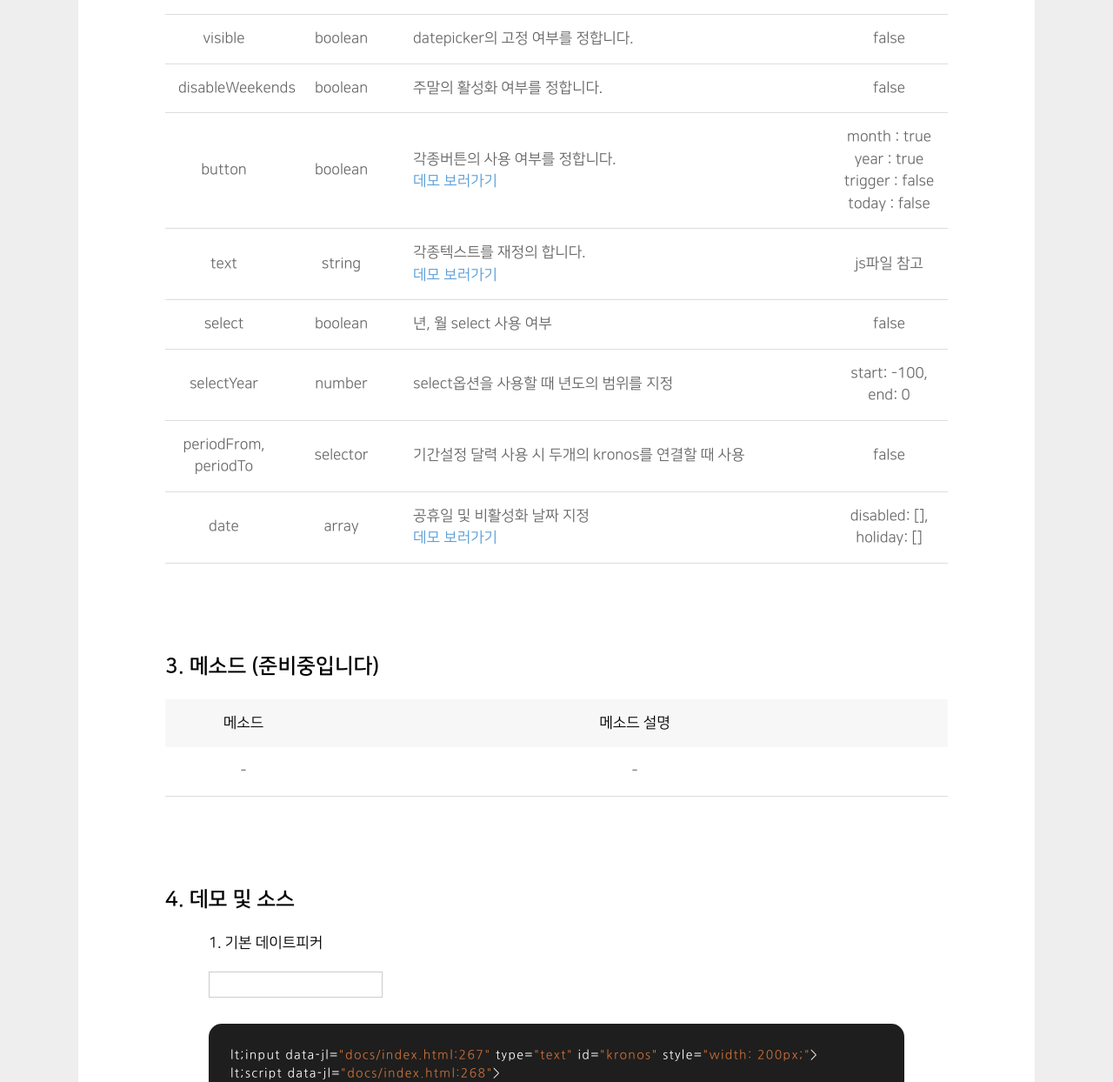
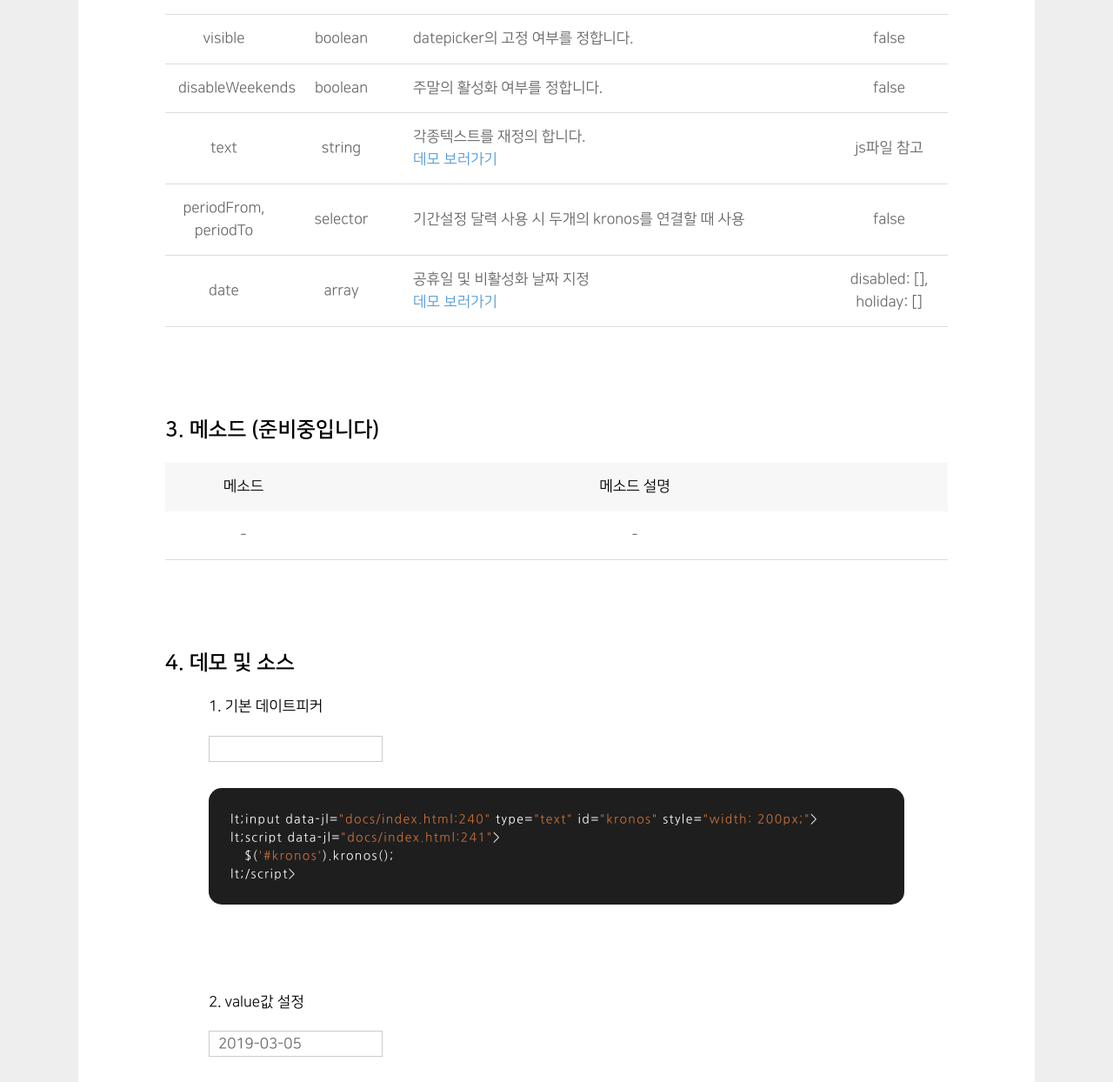
Before and after one commit to simplizm-company/kronos, a website: page docs/index.html in a window 1280 px wide. Shown: the part 862-2106 px from the top of the page at 87% size. Drawn offline with nearby package versions, Linux system fonts and the light colour scheme.

Commit message:
index modify

```diff
--- a/docs/index.html
+++ b/docs/index.html
@@ -184,38 +184,11 @@ td, th {vertical-align: middle;}
                             <td>false</td>
                         </tr>
                         <tr>
-                            <td>button</td>
-                            <td>boolean</td>
-                            <td>각종버튼의 사용 여부를 정합니다.<br>
-                                <a href="#kronos5">데모 보러가기</a></td>
-                            <td>
-                                month : true<br>
-                                year : true<br>
-                                trigger : false<br>
-                                today : false
-                            </td>
-                        </tr>
-                        <tr>
                             <td>text</td>
                             <td>string</td>
                             <td>각종텍스트를 재정의 합니다.<br>
-                                <a href="#kronos7">데모 보러가기</a></td>
+                                <a href="#kronos5">데모 보러가기</a></td>
                             <td>js파일 참고</td>
-                        </tr>
-                        <tr>
-                            <td>select</td>
-                            <td>boolean</td>
-                            <td>년, 월 select 사용 여부</td>
-                            <td>false</td>
-                        </tr>
-                        <tr>
-                            <td>selectYear</td>
-                            <td>number</td>
-                            <td>select옵션을 사용할 때 년도의 범위를 지정</td>
-                            <td>
-                                start: -100,<br>
-                                end: 0
-                            </td>
                         </tr>
                         <tr>
                             <td>periodFrom,<br>periodTo</td>
@@ -227,7 +200,7 @@ td, th {vertical-align: middle;}
                             <td>date</td>
                             <td>array</td>
                             <td>공휴일 및 비활성화 날짜 지정<br>
-                                <a href="#kronos10">데모 보러가기</a></td>
+                                <a href="#kronos7">데모 보러가기</a></td>
                             <td>
                                 disabled: [],<br>
                                 holiday: []
@@ -322,9 +295,9 @@ td, th {vertical-align: middle;}
                         <h3 class="tit">5. 각종 텍스트 수정</h3>
                     </div>
                     <div class="cont">
-                        <input type="text" id="kronos7" style="width: 200px;">
+                        <input type="text" id="kronos5" style="width: 200px;">
                         <script>
-                            $('#kronos7').kronos({
+                            $('#kronos5').kronos({
                                 text : {
                                     thisMonth : '.',
                                     thisYear : '.',
@@ -346,14 +319,14 @@ td, th {vertical-align: middle;}
                         <h3 class="tit">6. 기간선택</h3>
                     </div>
                     <div class="cont">
-                        <input type="text" id="kronos9-1" style="width: 200px;">
-                        <input type="text" id="kronos9-2" style="width: 200px;">
+                        <input type="text" id="kronos6-1" style="width: 200px;">
+                        <input type="text" id="kronos6-2" style="width: 200px;">
                         <script>
-                            $('#kronos9-1').kronos({
-                                periodTo: '#kronos9-2'
+                            $('#kronos6-1').kronos({
+                                periodTo: '#kronos6-2'
                             });
-                            $('#kronos9-2').kronos({
-                                periodFrom: '#kronos9-1'
+                            $('#kronos6-2').kronos({
+                                periodFrom: '#kronos6-1'
                             });
                         </script>
                     </div>
@@ -365,9 +338,9 @@ td, th {vertical-align: middle;}
                         년도를 제외한 4자리 숫자일 경우 매년 반복 적용</p>
                     </div>
                     <div class="cont">
-                        <input type="text" id="kronos10" style="width: 200px;">
+                        <input type="text" id="kronos7" style="width: 200px;">
                         <script>
-                            $('#kronos10').kronos({
+                            $('#kronos7').kronos({
                                 date: {
                                     disabled : ['20180105', '0106'],
                                     holiday : ['0101', '0301', '0505', '1225', '20180108']
@@ -381,9 +354,9 @@ td, th {vertical-align: middle;}
                         <h3 class="tit">8. 데이트피커 고정</h3>
                     </div>
                     <div class="cont">
-                        <input type="text" id="kronos11" style="width: 200px;">
+                        <input type="text" id="kronos8" style="width: 200px;">
                         <script>
-                            $('#kronos11').kronos({
+                            $('#kronos8').kronos({
                                 visible: true
                             });
                         </script>
@@ -394,21 +367,21 @@ td, th {vertical-align: middle;}
                         <h3 class="tit">9. 고정 + 기간 설정</h3>
                     </div>
                     <div class="cont">
-                        <input type="text" id="kronos12-1" style="width: 200px;">
-                        <input type="text" id="kronos12-2" style="width: 200px;">
+                        <input type="text" id="kronos9-1" style="width: 200px;">
+                        <input type="text" id="kronos9-2" style="width: 200px;">
                         <button type="button" id="reset">reset button</button>
                         <script>
-                            $('#kronos12-1').kronos({
+                            $('#kronos9-1').kronos({
                                 visible : true,
                                 periodTo : '#kronos12-2'
                             });
-                            $('#kronos12-2').kronos({
+                            $('#kronos9-2').kronos({
                                 visible : true,
                                 periodFrom : '#kronos12-1'
                             });
                             $('#reset').on('click', function(){
-                                $('#kronos12-1').kronos('resetPeriod');
-                                $('#kronos12-2').kronos('resetPeriod');
+                                $('#kronos9-1').kronos('resetPeriod');
+                                $('#kronos9-2').kronos('resetPeriod');
                             });
                         </script>
                     </div>
@@ -418,9 +391,9 @@ td, th {vertical-align: middle;}
                         <h3 class="tit">10. 밸류값 변경 시 콜백</h3>
                     </div>
                     <div class="cont">
-                        <input type="text" id="kronos13" style="width: 200px;">
+                        <input type="text" id="kronos10" style="width: 200px;">
                         <script>
-                            $('#kronos13').kronos({
+                            $('#kronos10').kronos({
                                 onChange: function(date){
                                     alert(date);
                                 }
```
